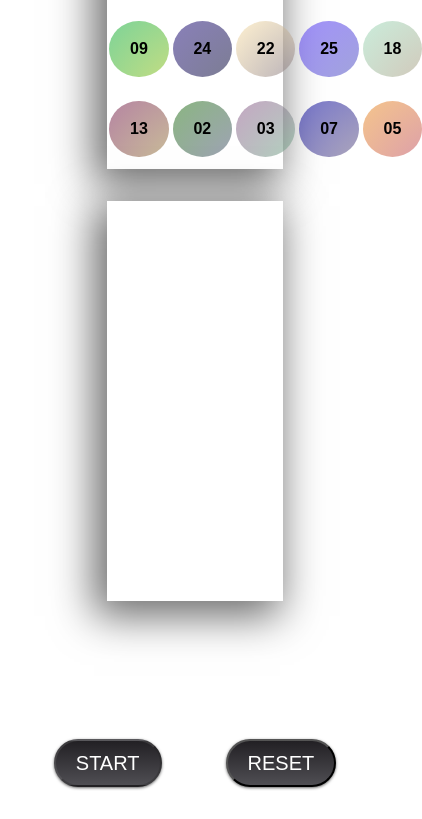
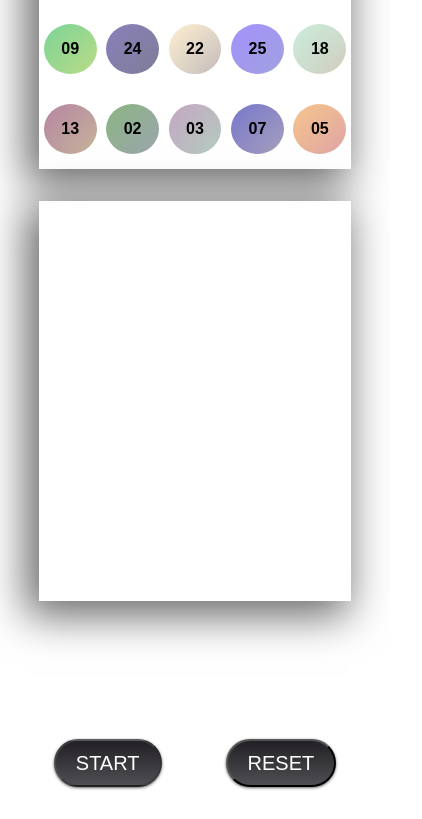
Before and after one commit to justeSi/game01, a plain HTML site: page index.html in a window 390 px wide. Both pictures are taken after a click on the button "START". Shown: the part 373-1192 px from the top of the page, 422 px wide, since content can reach past the window. Drawn offline with Linux system fonts and the light colour scheme.

Commit message:
adding responsive

```diff
--- a/asset/css/style.css
+++ b/asset/css/style.css
@@ -120,7 +120,25 @@ button {
         flex-direction: column;
     }
     .small-box {
-        padding: 1.2rem 1.3rem;
+        padding: 1.5rem 1.6rem;
         margin: 2px;
     }
+    .left-box,
+    .right-box {
+        width: 80%;
+    }
 }
+
+@media screen and (max-width: 600px) {
+    .small-box {
+        padding: 1.2rem 1.3rem;
+        margin: 1px;
+    }
+}
+
+@media screen and (max-width: 450px) {
+    .small-box {
+        padding: 1rem 1.1rem;
+        margin: 1px;
+    }
+}
```
